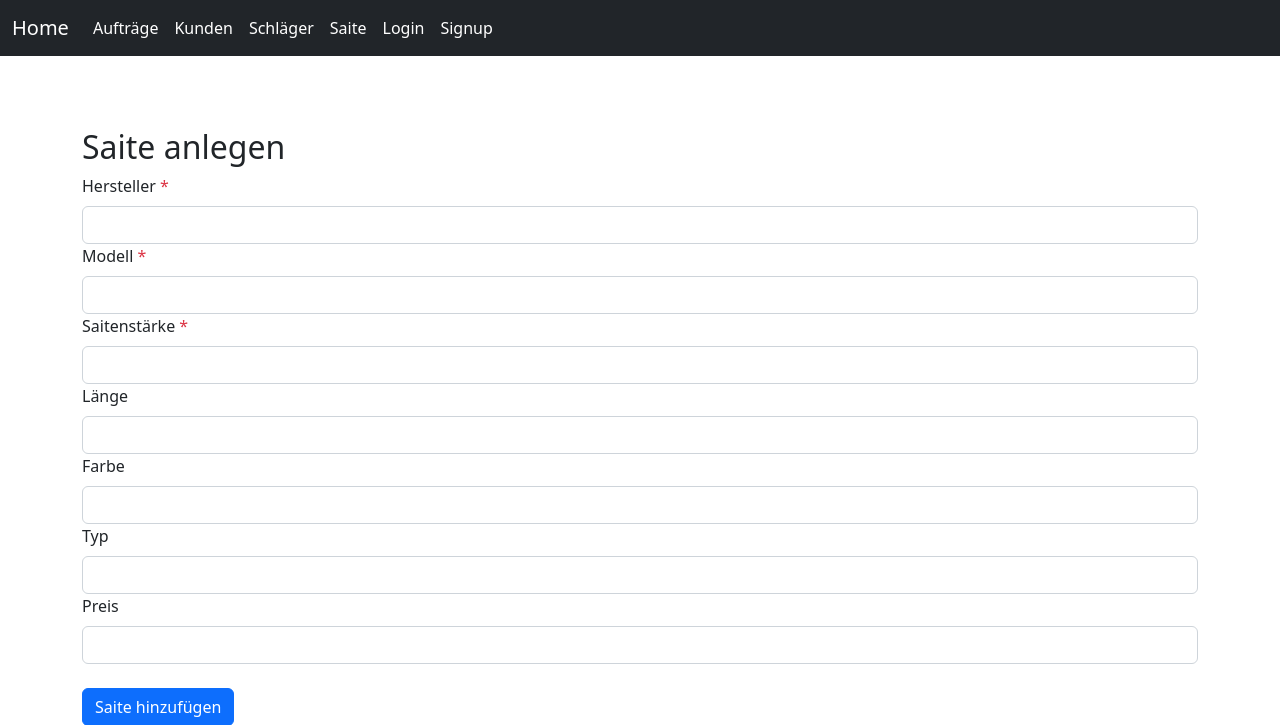
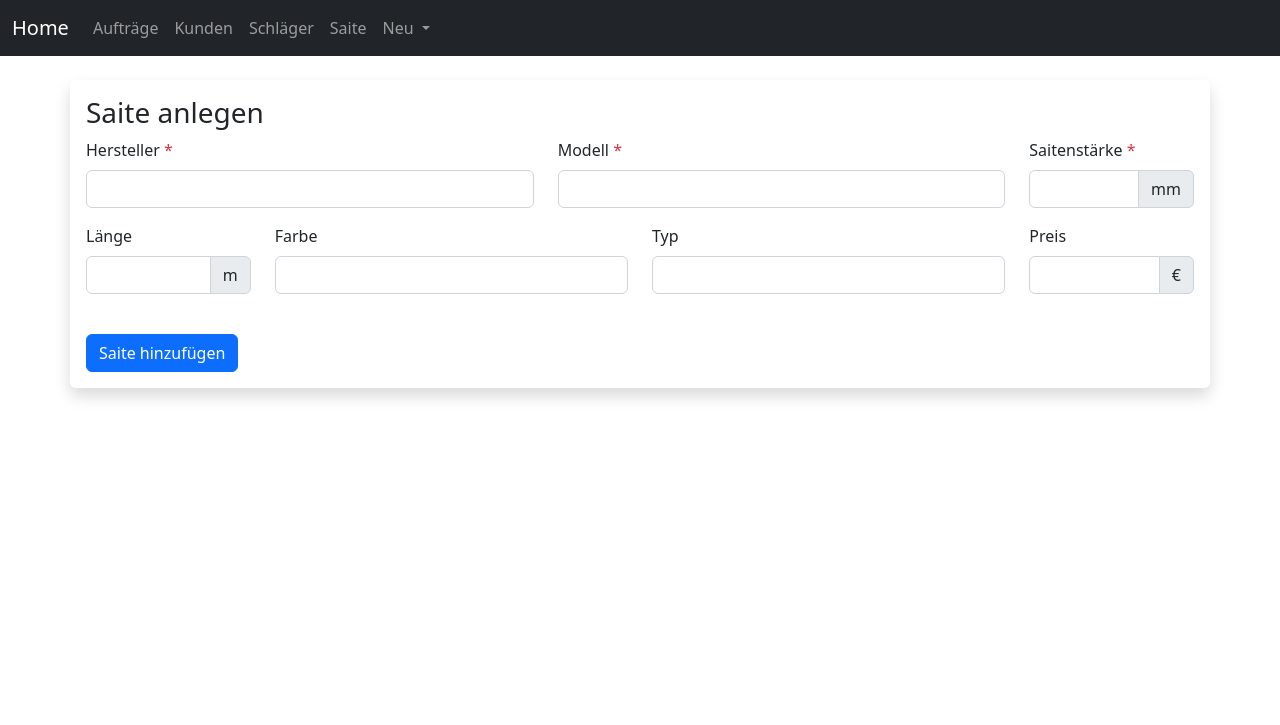
Before and after one commit to fzzybllz/racketservice2, a Flask app: page /string/add in a window 1280 px wide. Shown: the top 725 px of the page. Run offline with Flask 2, Linux system fonts and the light colour scheme; some libraries are stand-ins or nearby versions.

```diff
--- a/app/forms.py
+++ b/app/forms.py
@@ -58,11 +58,11 @@ def choice_string():
 class OrderForm(FlaskForm):
     customer_opts = QuerySelectField('Kunde', query_factory=choice_customer, allow_blank=True, get_label='fullname', blank_text='Kunde wählen...')
     customer_rackets_opts = NonValidatingSelectField('Schläger', choices=[], coerce=int)
-    hybrid = SelectField('Hybrid', choices=[(0, 'Nein'), (1, 'Ja')], coerce=int)
+    hybrid = BooleanField('Hybrid', default=False)
     string_main = QuerySelectField('Saite längs', query_factory=choice_string, allow_blank=True, get_label='fullstring', blank_text='Saite wählen...')
     string_cross = QuerySelectField('Saite quer', query_factory=choice_string, allow_blank=True, get_label='fullstring', blank_text='Saite wählen...')
-    tension_main = StringField('Längs', validators=[InputRequired(message='Bitte Wert eingeben')])
-    tension_cross = StringField('Quer', validators=[InputRequired(message='Bitte Wert eingeben')])
+    tension_main = StringField('Längs', validators=[InputRequired(message='Wert eingeben')])
+    tension_cross = StringField('Quer', validators=[InputRequired()])
     submit = SubmitField('Auftrag hinzufügen')
 
     def validate_customer_opts(form, customer_opts):
@@ -72,9 +72,12 @@ class OrderForm(FlaskForm):
     def validate_customer_rackets_opts(form, customer_rackets_opts):
         if form.customer_opts.data:
             if customer_rackets_opts.data is -1:
+                form.customer_rackets_opts.choices = [("-1", "Schläger auswählen...")]+[(rackets.racket.id, rackets.racket.fullracket) for rackets in RacketOwnership.query.filter_by(customer=form.customer_opts.data).all()]
                 raise ValidationError('Schläger auswählen')
-        else:
-            raise ValidationError('Zuerst Kunde wählen')
+
+    def validate_string_main(form, string_main):
+        if string_main.data is None:
+            raise ValidationError('Saite wählen')
 
 
 class SignupForm(FlaskForm):
--- a/app/models.py
+++ b/app/models.py
@@ -63,7 +63,7 @@ class String(db.Model):
     consumption = db.Column(db.String(5))
     date_added = db.Column(db.DateTime(), default=datetime.utcnow)
     # Virtual Helper Column
-    fullstring = db.column_property(manufacturer + " " + model + " " + gauge)
+    fullstring = db.column_property(manufacturer + " " + model + " " + "(" + gauge + "mm)")
 
 class Order(db.Model):
     __tablename__ = 'orders'
--- a/app/templates/base.html
+++ b/app/templates/base.html
@@ -6,17 +6,15 @@
     <title>{% block title%}{% endblock %}</title>
     <link href="{{ url_for('static', filename='css/style.css') }}" rel="stylesheet">
     <link href="https://cdn.jsdelivr.net/npm/bootstrap@5.2.0/dist/css/bootstrap.min.css" rel="stylesheet" integrity="sha384-gH2yIJqKdNHPEq0n4Mqa/HGKIhSkIHeL5AyhkYV8i59U5AR6csBvApHHNl/vI1Bx" crossorigin="anonymous">
+    <link rel="stylesheet" href="https://cdn.jsdelivr.net/npm/bootstrap-icons@1.5.0/font/bootstrap-icons.css">
   </head>
   <body>
     {% include 'navbar.html' %}
     <br/>
-    <div class="container">
-      {% block content %}
-      {% endblock %}
+    <div class="container shadow p-3 mb-5 bg-body rounded">
+        {% block content %}
+        {% endblock %}
     </div>
     <script src="https://cdn.jsdelivr.net/npm/bootstrap@5.2.0/dist/js/bootstrap.bundle.min.js" integrity="sha384-A3rJD856KowSb7dwlZdYEkO39Gagi7vIsF0jrRAoQmDKKtQBHUuLZ9AsSv4jD4Xa" crossorigin="anonymous"></script>
-    <script src="https://cdn.jsdelivr.net/npm/@popperjs/core@2.11.5/dist/umd/popper.min.js" integrity="sha384-Xe+8cL9oJa6tN/veChSP7q+mnSPaj5Bcu9mPX5F5xIGE0DVittaqT5lorf0EI7Vk" crossorigin="anonymous"></script>
-    <script src="https://cdn.jsdelivr.net/npm/bootstrap@5.2.0/dist/js/bootstrap.min.js" integrity="sha384-ODmDIVzN+pFdexxHEHFBQH3/9/vQ9uori45z4JjnFsRydbmQbmL5t1tQ0culUzyK" crossorigin="anonymous"></script>
-    <script src="{{ url_for('static', filename='js/main.js') }}"></script>
   </body>
 </html>
--- a/app/templates/customer.html
+++ b/app/templates/customer.html
@@ -25,7 +25,7 @@
     </thead>
     <tbody>
       {% for customer in customers.items %}
-        <tr onclick="window.location='{{ url_for('customer_detail', customer_id=customer.id) }}';">
+        <tr onclick="window.location='{{url_for('customer_detail', customer_id=customer.id)}}';">
           <td> {{ loop.index + (customers.page-1) * customers.per_page }} </td>
           <td> {{ customer.lastname }}, {{ customer.firstname }} </td>
           <td> {{ customer.street }} </td>
@@ -66,6 +66,4 @@
   </nav>
 {% endif %}
 
-<a class="btn btn-primary" role="button" href="{{ url_for('add_customer') }}">Kunde hinzufügen</a>
-
 {% endblock %}
--- a/app/templates/navbar.html
+++ b/app/templates/navbar.html
@@ -4,15 +4,39 @@
       <button class="navbar-toggler" type="button" data-bs-toggle="collapse" data-bs-target="#navbarNav" aria-controls="navbarNav" aria-expanded="false" aria-label="Toggle navigation">
         <span class="navbar-toggler-icon"></span>
       </button>
-      <div class="collapse navbar-collapse">
-        <div class="nav navbar-nav">
-          <a class="nav-link active" aria-current="page" href="{{ url_for('order') }}">Aufträge</a>
-          <a class="nav-link active" aria-current="page" href="{{ url_for('customer') }}">Kunden</a>
-          <a class="nav-link active" aria-current="page" href="{{ url_for('racket') }}">Schläger</a>
-          <a class="nav-link active" aria-current="page" href="{{ url_for('string') }}">Saite</a>
-          <a class="nav-link active" aria-current="page" href="{{ url_for('login') }}">Login</a>
-          <a class="nav-link active" aria-current="page" href="{{ url_for('signup') }}">Signup</a>
-        </div>
+      <div class="collapse navbar-collapse" id="navbarSupportedContent">
+        <ul class="navbar-nav me-auto mb-2 mb-lg-0">
+          <li class="nav-item">
+            <a class="nav-link" aria-current="page" href="{{ url_for('order') }}">Aufträge</a>
+          </li>
+          <li class="nav-item">
+            <a class="nav-link" aria-current="page" href="{{ url_for('customer') }}">Kunden</a>
+          </li>
+          <li class="nav-item">
+            <a class="nav-link" aria-current="page" href="{{ url_for('racket') }}">Schläger</a>
+          </li>
+          <li class="nav-item">
+            <a class="nav-link" aria-current="page" href="{{ url_for('string') }}">Saite</a>
+          </li>
+          <li class="nav-item dropdown">
+            <a class="nav-link dropdown-toggle" href="#" role="button" data-bs-toggle="dropdown" aria-expanded="false">
+              Neu
+            </a>
+            <ul class="dropdown-menu">
+              <li><a class="dropdown-item" href="{{ url_for('add_order') }}">Auftrag</a></li>
+              <li><a class="dropdown-item" href="{{ url_for('add_customer') }}">Kunde</a></li>
+              <li><a class="dropdown-item" href="{{ url_for('add_racket') }}">Schläger</a></li>
+              <li><a class="dropdown-item" href="{{ url_for('add_string') }}">Saite</a></li>
+            </ul>
+          </li>
+        </ul>
       </div>
     </div>
   </nav>
+
+<script>
+  $(".nav .nav-link").on("click", function(){
+    $(".nav").find(".active").removeClass("active");
+    $(this).addClass("active");
+  });
+</script>
--- a/app/templates/racket.html
+++ b/app/templates/racket.html
@@ -66,6 +66,4 @@
   </nav>
 {% endif %}
 
-<a class="btn btn-primary" role="button" href="{{ url_for('add_racket') }}">Schläger hinzufügen</a>
-
 {% endblock %}
--- a/app/templates/string.html
+++ b/app/templates/string.html
@@ -70,6 +70,4 @@
   </nav>
 {% endif %}
 
-<a class="btn btn-primary" role="button" href="{{ url_for('add_string') }}">Saite hinzufügen</a>
-
 {% endblock %}
--- a/app/templates/string_add.html
+++ b/app/templates/string_add.html
@@ -1,18 +1,17 @@
 {% extends 'base.html' %}
 {% block content %}
 
-{% for message in get_flashed_messages() %}
-  <div class="alert alert-success alert-dismissible fade show" role="alert">
-    <strong>{{ message }}</strong>
-    <button type="button" class="btn-close" data-bs-dismiss="alert" aria-label="Close"></button>
-  </div>
-{% endfor %}
-
-  <h2 class="mt-5">Saite anlegen</h2>
+<h3>Saite anlegen</h3>
 
 <form method="POST">
-    {{ form.hidden_tag() }}
-
+  {{ form.csrf_token }}
+  {% if form.csrf_token.errors %}
+    {% for error in form.csrf_token.errors %}
+      {{ error }}
+    {% endfor %}
+  {% endif %}
+  <div class="mb-3 row">
+    <div class="col-md-5">
       {{ form.manufacturer.label(class='form-label') }} <span class="text-danger">*</span>
       {{ form.manufacturer(class='form-control' + (' is-invalid' if form.manufacturer.errors else '')) }}
         {% if form.manufacturer.errors %}
@@ -22,7 +21,8 @@
             </div>
           {% endfor %}
         {% endif %}
-
+    </div>
+    <div class="col-md-5">
       {{ form.model.label(class='form-label') }} <span class="text-danger">*</span>
       {{ form.model(class='form-control' + (' is-invalid' if form.model.errors else '')) }}
         {% if form.model.errors %}
@@ -32,9 +32,13 @@
             </div>
           {% endfor %}
         {% endif %}
-
+    </div>
+    <div class="col-md-2">
       {{ form.gauge.label(class='form-label') }} <span class="text-danger">*</span>
+      <div class="input-group">
         {{ form.gauge(class='form-control' + (' is-invalid' if form.gauge.errors else '')) }}
+        <span class="input-group-text">mm</span>
+      </div>
         {% if form.gauge.errors %}
           {% for error in form.gauge.errors %}
             <div class="invalid-feedback">
@@ -42,19 +46,32 @@
             </div>
           {% endfor %}
         {% endif %}
-
+    </div>
+  </div>
+  <div class="mb-3 row">
+    <div class="col-md-2">
       {{ form.length.label(class='form-label') }}
+      <div class="input-group">
         {{ form.length(class ='form-control') }}
-
+        <span class="input-group-text">m</span>
+      </div>
+    </div>
+    <div class="col-md-4">
       {{ form.color.label(class='form-label') }}
       {{ form.color(class ='form-control') }}
-
+    </div>
+    <div class="col-md-4">
       {{ form.structure.label(class='form-label') }}
       {{ form.structure(class ='form-control') }}
-
+    </div>
+    <div class="col-md-2">
       {{ form.price.label(class='form-label') }}
+      <div class="input-group">
         {{ form.price(class='form-control') }}
-
+        <span class="input-group-text">€</span>
+      </div>
+    </div>
+  </div>
   <br/>
   {{ form.submit(class='btn btn-primary') }}
 </form>
--- a/app/views.py
+++ b/app/views.py
@@ -147,9 +147,10 @@ def add_string():
 
 @app.route('/order', methods=['GET', 'POST'])
 def order():
-    page = request.args.get('page', 1, type=int)
-    orders = Order.query.order_by(desc(Order.date_added)).paginate(per_page=app.config['POSTS_PER_PAGE'], page=page, error_out=True)
+    open_orders = Order.query.filter_by(done=False).order_by(desc(Order.date_added))
+    orders = Order.query.filter_by(done=True).order_by(desc(Order.date_added))
     return render_template('order.html',
+                            open_orders = open_orders,
                             orders = orders)
 
 @app.route('/order/add', methods=['GET', 'POST'])
@@ -166,6 +167,7 @@ def add_order():
         return redirect(url_for('order'))
     return render_template('order_add.html', form=form)
 
+## Helper Route to fill the order_add form
 @app.route('/customer/racket/<id>')
 def racketSelection(id):
     ownership = RacketOwnership.query.filter_by(customers_id=id).all()
@@ -178,6 +180,13 @@ def racketSelection(id):
         racketObj['uid'] = racket.uid
         racketArray.append(racketObj)
     return jsonify({'rackets' : racketArray})
+
+@app.route('/order/done/<int:id>')
+def updateDone(id):
+    order_to_update = Order.query.get_or_404(id)
+    order_to_update.done = True
+    db.session.commit()
+    return redirect(url_for('order'))
 
 ### Login ###
 
```
Also changed, not shown: app/templates/customer_add.html (+1 -10 lines), app/templates/order.html (+40 -37 lines), app/templates/order_add.html (+17 -28 lines), app/templates/racket_add.html (+1 -8 lines). Lines whose indentation alone changed are shown as unchanged.
